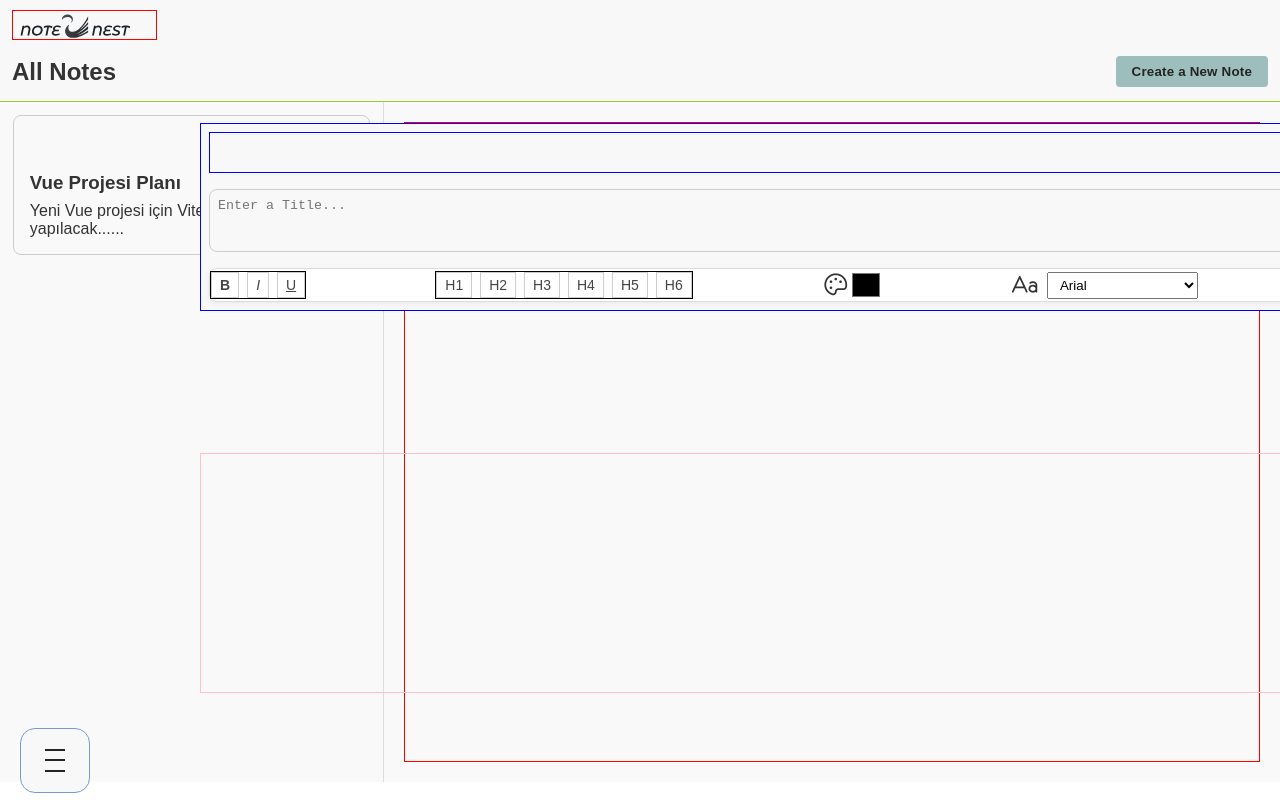
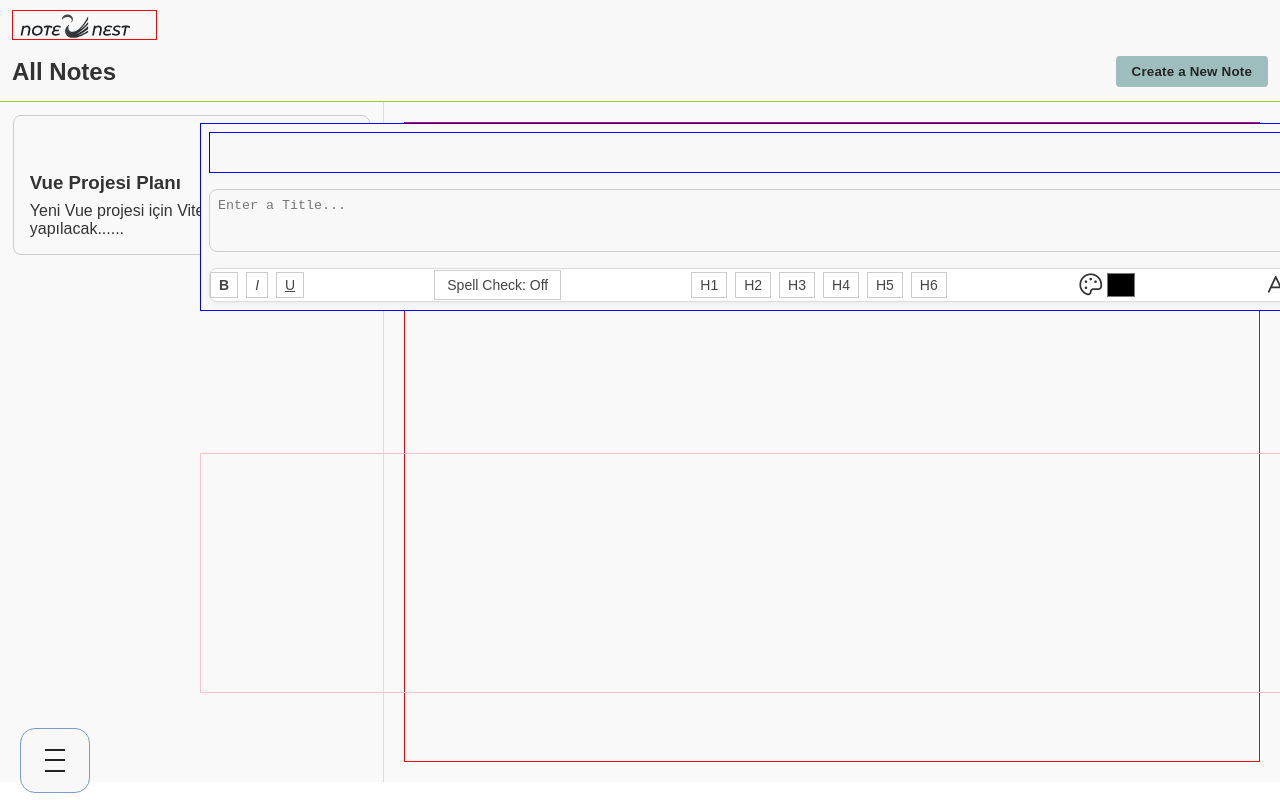
Before and after one commit to banuaggun/note-nest-vue, a Vue app: page / in a window 1280 px wide. Both pictures are taken after a click on the button "Create a New Note". Built offline with nearby package versions, Linux system fonts and the light colour scheme.

Commit message:
Style experiments - 2

```diff
--- a/src/components/toolbar/HeadingControls.vue
+++ b/src/components/toolbar/HeadingControls.vue
@@ -1,10 +1,10 @@
 <script setup>
-import { ref } from 'vue'
-import { useHeadingMode } from '../../composables/functions/useHeadingMode'
+import { ref } from "vue";
+import { useHeadingMode } from "../../composables/functions/useHeadingMode";
 
-const { activeHeading, toggleHeading } = useHeadingMode()
+const { activeHeading, toggleHeading } = useHeadingMode();
 
-const emit = defineEmits(['applyHeading'])
+const emit = defineEmits(["applyHeading"]);
 </script>
 
 <template>
@@ -14,9 +14,14 @@ const emit = defineEmits(['applyHeading'])
         v-for="level in 6"
         :key="level"
         :class="{ active: activeHeading === `h${level}` }"
-        @click="() => { toggleHeading(level); emit('applyHeading', level) }"
+        @click="
+          () => {
+            toggleHeading(level);
+            emit('applyHeading', level);
+          }
+        "
       >
-      <!-- @click="toggleHeading(level)"-->
+        <!-- @click="toggleHeading(level)"-->
         H{{ level }}
       </button>
     </div>
@@ -24,11 +29,10 @@ const emit = defineEmits(['applyHeading'])
 </template>
 
 <style scoped>
-.text-style-controls{
-  border:1px solid black;
+.text-style-controls {
   display: flex;
-  width:max-content;
-  gap:8px;
+  flex-wrap: wrap;
+  gap: 8px;
 }
 
 .text-style-controls button {
@@ -36,20 +40,19 @@ const emit = defineEmits(['applyHeading'])
   border: 1px solid #ccc;
   background-color: #fff;
   cursor: pointer;
-  font-size:14px;
-  color:#444;
+  font-size: 14px;
+  color: #444;
 }
 
-.text-style-controls button:hover{
-  color:#000;
-  cursor:pointer;
-  background-color: #BDBDEF;
+.text-style-controls button:hover {
+  color: #000;
+  cursor: pointer;
+  background-color: #bdbdef;
 }
 
-.text-style-controls button.active{
+.text-style-controls button.active {
   background-color: #9898e7;
   font-weight: bold;
-  color:#000;
+  color: #000;
 }
-
 </style>
--- a/src/components/toolbar/TextStyleControls.vue
+++ b/src/components/toolbar/TextStyleControls.vue
@@ -2,8 +2,8 @@
 const props = defineProps({
   isBold: Boolean,
   isItalic: Boolean,
-  isUnderline: Boolean
-})
+  isUnderline: Boolean,
+});
 const emit = defineEmits(["applyStyle"]);
 
 function apply(styleType) {
@@ -13,7 +13,6 @@ function apply(styleType) {
 
 <template>
   <div class="text-style-controls">
-
     <button @click="apply('bold')" :class="['bold-btn', { active: props.isBold }]">
       <strong>B</strong>
     </button>
@@ -22,20 +21,19 @@ function apply(styleType) {
       <em>I</em>
     </button>
 
-<button @click="apply('underline')" :class="['underline-btn', { active: props.isUnderline }]">
+    <button
+      @click="apply('underline')"
+      :class="['underline-btn', { active: props.isUnderline }]"
+    >
       <u>U</u>
     </button>
-
   </div>
 </template>
 
 <style scoped>
-
-.text-style-controls{
-  border:1px solid black;
+.text-style-controls {
   display: flex;
-  width:max-content;
-  gap:8px;
+  gap: 8px;
 }
 
 .text-style-controls button {
@@ -43,26 +41,20 @@ function apply(styleType) {
   border: 1px solid #ccc;
   background-color: #fff;
   cursor: pointer;
-  font-size:14px;
-  color:#444;
+  font-size: 14px;
+  color: #444;
 }
 
-.text-style-controls button:hover{
-  color:#000;
-  cursor:pointer;
-  background-color: #BDBDEF;
+.text-style-controls button:hover {
+  color: #000;
+  cursor: pointer;
+  background-color: #bdbdef;
 }
 
-.text-style-controls button.bold-btn.active{
+.text-style-controls button.bold-btn.active,
+.text-style-controls button.italic-btn.active,
+.text-style-controls button.underline-btn.active {
   background-color: #9898e7;
-  color:#000;
+  color: #000;
 }
-
-.text-style-controls button.italic-btn.active,
-.text-style-controls button.underline-btn.active{
-  background-color: #9898e7;
-  font-weight: bold;
-  color:#000;
-}
-
 </style>
--- a/src/components/toolbar/ToolBar.vue
+++ b/src/components/toolbar/ToolBar.vue
@@ -7,6 +7,9 @@
         :isUnderline="isUnderline"
         @applyStyle="handleStyle"
       />
+    </div>
+    <div class="toolbar-spellcheck">
+      <SpellcheckToggle @applySpellcheck="(val) => emit('applySpellcheck', val)" />
     </div>
 
     <div class="toolbar-header-tags">
@@ -20,10 +23,6 @@
 
     <div class="toolbar-fontfamily">
       <FontFamily @applyFont="(font) => emit('applyFont', font)" />
-    </div>
-
-    <div class="toolbar-spellcheck">
-      <SpellcheckToggle @applySpellcheck="(val) => emit('applySpellcheck', val)" />
     </div>
   </div>
 </template>
@@ -82,8 +81,6 @@ function handleColorChange() {
   align-items: center;
   gap: 10px;
   width: 100%;
-  margin: 0px auto;
-  border: 1px solid black;
   padding: 10px 12px;
 
   background: #fff;
@@ -91,6 +88,7 @@ function handleColorChange() {
   border-radius: 8px;
   box-shadow: 0 2px 6px rgba(0, 0, 0, 0.05);
 }
+
 .toolbar > button {
   padding: 0.3rem 0.6rem;
   font-size: 1rem;
```
Lines whose indentation alone changed are shown as unchanged.
